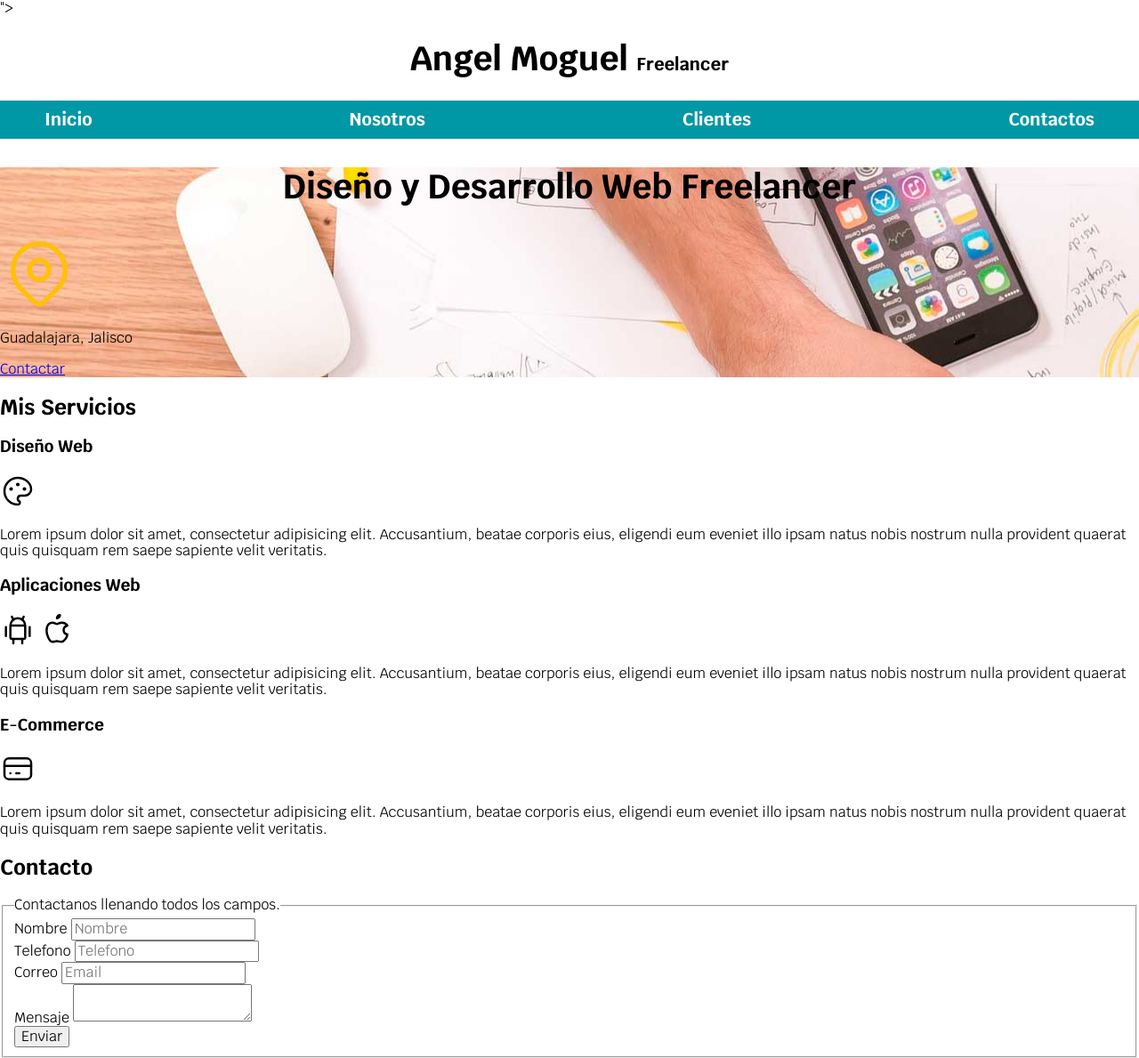
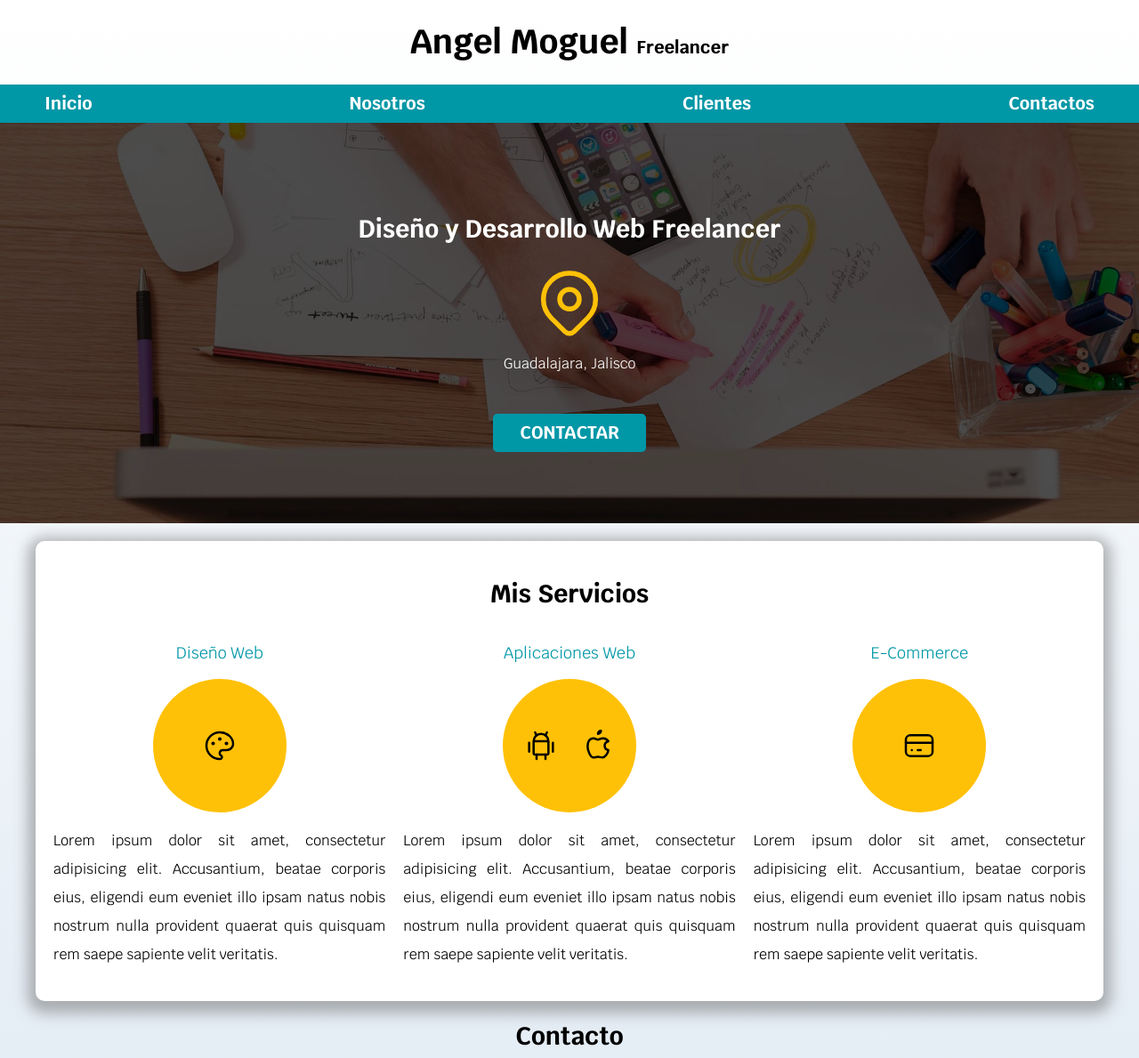
Before and after one commit to anemce/web-1, a plain HTML site: page index.html in a window 1280 px wide. Shown: the top 1189 px of the page at 89% size. Drawn offline with Linux system fonts and the light colour scheme.

Commit message:
avance del proyecto, resta formulario...

```diff
--- a/css/styles.css
+++ b/css/styles.css
@@ -1,56 +1,170 @@
-:root{
+:root {
     --blanco: #ffffff;
     --oscuro: #212121;
     --primario: #ffc107;
     --secundario: #0097a7;
     --gris: #757575;
+    --grisclaro: #dfe9f3;
 }
 
-html{
+html {
     font-size: 62.5%;
+    box-sizing: border-box;
 }
 
-body{
+*, *:before, *:after {
+    box-sizing: inherit;
+}
+
+body {
     font-size: 16px; /* 1rem = 10px */
     font-family: 'Krub', sans-serif;
+    background-image: linear-gradient(to top, var(--grisclaro) 0%, var(--blanco) 100%);
 }
 
-.titulo{
-    text-align: center;
+.sombra {
+    -webkit-box-shadow: 0px 5px 15px 9px rgba(112, 112, 112, 0.5);
+    -moz-box-shadow: 0px 5px 15px 9px rgba(112, 112, 112, 0.5);
+    box-shadow: 0px 5px 15px 9px rgba(112, 112, 112, 0.5);
+    background-color: var(--blanco);
+    padding: 2rem;
+    border-radius: 1rem;
+}
+
+h1 {
     font-size: 3.8rem;
 }
 
-.titulo span{
+h2 {
+    font-size: 2.8rem;
+}
+
+h3 {
+    font-size: 1.8rem;
+}
+
+h1, h2, h3 {
+    text-align: center;
+}
+
+.titulo span {
     font-size: 2rem;
 }
 
-.contenedor{
-    width: 120rem;
+.contenedor {
+    max-width: 120rem;
     margin: 0 auto;
 }
 
-.nav-bg{
+.boton {
+    background-color: var(--secundario);
+    color: var(--blanco);
+    padding: 1rem 3rem;
+    margin-top: 3rem;
+    font-size: 2rem;
+    text-decoration: none;
+    text-transform: uppercase;
+    font-weight: bold;
+    border-radius: .5rem;
+    width: 90%;
+    text-align: center;
+}
+
+@media (min-width: 768px) {
+    .boton {
+        width: auto;
+    }
+}
+
+.nav-bg {
     background-color: var(--secundario);
 }
 
-.navegacion-principal{
+.navegacion-principal {
     display: flex;
-    justify-content: space-between;
+    flex-direction: column;
 }
 
-.navegacion-principal a{
+@media (min-width: 768px) {
+    .navegacion-principal {
+        flex-direction: row;
+        justify-content: space-between;
+    }
+}
+
+.navegacion-principal a {
     color: var(--blanco);
+    display: block;
+    text-align: center;
     text-decoration: none;
     font-size: 2rem;
     font-weight: bold;
     padding: 1rem;
 }
 
-.navegacion-principal a:hover{
+.navegacion-principal a:hover {
     background-color: var(--primario);
     color: var(--oscuro);
 }
 
-.hero{
+
+.hero {
     background-image: url("../img/hero.jpg");
+    background-repeat: no-repeat;
+    background-size: cover;
+    height: 450px;
+    position: relative;
+    margin-bottom: 2rem;
 }
+
+.contenido-hero {
+    position: absolute;
+    /*noinspection CssInvalidFunction*/
+    background-color: rgb(0 0 0 /70%);
+    width: 100%;
+    height: 100%;
+
+    display: flex;
+    flex-direction: column;
+    align-items: center;
+    justify-content: center;
+}
+
+.contenido-hero h2,
+.contenido-hero p {
+    color: var(--blanco);
+}
+
+@media (min-width: 768px) {
+    .servicios {
+        display: grid;
+        grid-template-columns: repeat(3, 1fr);
+        column-gap: 2rem;
+    }
+}
+
+.servicio{
+    display: flex;
+    flex-direction: column;
+    align-items: center;
+}
+
+.servicio h3 {
+    color: var(--secundario);
+    font-weight: normal;
+}
+
+.servicio p{
+    line-height: 2;
+    text-align: justify;
+}
+
+.servicio .iconos {
+    height: 15rem;
+    width: 15rem;
+    background-color: var(--primario);
+    border-radius: 50%;
+    display: flex;
+    justify-content: space-evenly;
+    align-items: center;
+}
--- a/index.html
+++ b/index.html
@@ -10,7 +10,6 @@
     <link rel="stylesheet" href="css/normalize.css">
     <link rel=" preconnect" href="https://fonts.gstatic.com">
     <link href="https://fonts.googleapis.com/css2?family=Krub:wght@400;700&display=swap" rel="stylesheet">
-    ">
     <link rel="preload" href="css/styles.css" as="style">
     <link href="css/styles.css" rel="stylesheet" type="text/css">
 </head>
@@ -31,8 +30,7 @@
 <section class="hero">
     <div class="contenido-hero">
 
-    </div>
-    <h2 class="titulo">Diseño y Desarrollo Web Freelancer</h2>
+        <h2>Diseño y Desarrollo Web Freelancer</h2>
 
         <svg xmlns="http://www.w3.org/2000/svg" class="icon icon-tabler icon-tabler-map-pin" width="88" height="88"
              viewBox="0 0 24 24" stroke-width="1.5" stroke="#ffc107" fill="none" stroke-linecap="round"
@@ -44,16 +42,18 @@
 
         <p>Guadalajara, Jalisco</p>
 
-    <a href="#">Contactar</a>
+        <a class="boton" href="#">Contactar</a>
+    </div>
 </section>
 
-<main>
+<main class="contenedor sombra">
     <h2>Mis Servicios</h2>
-
-    <section>
+    <div class="servicios">
+        <section class="servicio">
             <h3>Diseño Web</h3>
-
-        <svg xmlns="http://www.w3.org/2000/svg" class="icon icon-tabler icon-tabler-palette" width="40" height="40"
+            <div class="iconos">
+                <svg xmlns="http://www.w3.org/2000/svg" class="icon icon-tabler icon-tabler-palette" width="40"
+                     height="40"
                      viewBox="0 0 24 24" stroke-width="1.5" stroke="#000000" fill="none" stroke-linecap="round"
                      stroke-linejoin="round">
                     <path stroke="none" d="M0 0h24v24H0z" fill="none"/>
@@ -62,17 +62,18 @@
                     <circle cx="12" cy="7.5" r=".5" fill="currentColor"/>
                     <circle cx="16.5" cy="10.5" r=".5" fill="currentColor"/>
                 </svg>
-
+            </div>
             <p>Lorem ipsum dolor sit amet, consectetur adipisicing elit. Accusantium, beatae corporis eius, eligendi eum
                 eveniet illo ipsam natus nobis nostrum nulla provident quaerat quis quisquam rem saepe sapiente velit
                 veritatis.</p>
         </section>
 
-    <section>
+        <section class="servicio">
             <h3>Aplicaciones Web</h3>
-
+            <div class="iconos">
                 <svg xmlns="http://www.w3.org/2000/svg" class="icon icon-tabler icon-tabler-brand-android" width="40"
-             height="40" viewBox="0 0 24 24" stroke-width="1.5" stroke="#000000" fill="none" stroke-linecap="round"
+                     height="40" viewBox="0 0 24 24" stroke-width="1.5" stroke="#000000" fill="none"
+                     stroke-linecap="round"
                      stroke-linejoin="round">
                     <path stroke="none" d="M0 0h24v24H0z" fill="none"/>
                     <line x1="4" y1="10" x2="4" y2="16"/>
@@ -84,23 +85,25 @@
                     <line x1="15" y1="18" x2="15" y2="21"/>
                 </svg>
 
-        <svg xmlns="http://www.w3.org/2000/svg" class="icon icon-tabler icon-tabler-brand-apple" width="40" height="40"
+                <svg xmlns="http://www.w3.org/2000/svg" class="icon icon-tabler icon-tabler-brand-apple" width="40"
+                     height="40"
                      viewBox="0 0 24 24" stroke-width="1.5" stroke="#000000" fill="none" stroke-linecap="round"
                      stroke-linejoin="round">
                     <path stroke="none" d="M0 0h24v24H0z" fill="none"/>
                     <path d="M9 7c-3 0 -4 3 -4 5.5c0 3 2 7.5 4 7.5c1.088 -.046 1.679 -.5 3 -.5c1.312 0 1.5 .5 3 .5s4 -3 4 -5c-.028 -.01 -2.472 -.403 -2.5 -3c-.019 -2.17 2.416 -2.954 2.5 -3c-1.023 -1.492 -2.951 -1.963 -3.5 -2c-1.433 -.111 -2.83 1 -3.5 1c-.68 0 -1.9 -1 -3 -1z"/>
                     <path d="M12 4a2 2 0 0 0 2 -2a2 2 0 0 0 -2 2"/>
                 </svg>
-
+            </div>
             <p>Lorem ipsum dolor sit amet, consectetur adipisicing elit. Accusantium, beatae corporis eius, eligendi eum
                 eveniet illo ipsam natus nobis nostrum nulla provident quaerat quis quisquam rem saepe sapiente velit
                 veritatis.</p>
         </section>
 
-    <section>
+        <section class="servicio">
             <h3>E-Commerce</h3>
-
-        <svg xmlns="http://www.w3.org/2000/svg" class="icon icon-tabler icon-tabler-credit-card" width="40" height="40"
+            <div class="iconos">
+                <svg xmlns="http://www.w3.org/2000/svg" class="icon icon-tabler icon-tabler-credit-card" width="40"
+                     height="40"
                      viewBox="0 0 24 24" stroke-width="1.5" stroke="#000000" fill="none" stroke-linecap="round"
                      stroke-linejoin="round">
                     <path stroke="none" d="M0 0h24v24H0z" fill="none"/>
@@ -109,11 +112,12 @@
                     <line x1="7" y1="15" x2="7.01" y2="15"/>
                     <line x1="11" y1="15" x2="13" y2="15"/>
                 </svg>
-
+            </div>
             <p>Lorem ipsum dolor sit amet, consectetur adipisicing elit. Accusantium, beatae corporis eius, eligendi eum
                 eveniet illo ipsam natus nobis nostrum nulla provident quaerat quis quisquam rem saepe sapiente velit
                 veritatis.</p>
         </section>
+    </div>
 </main>
 
 <section>
```
Lines whose indentation alone changed are shown as unchanged.
